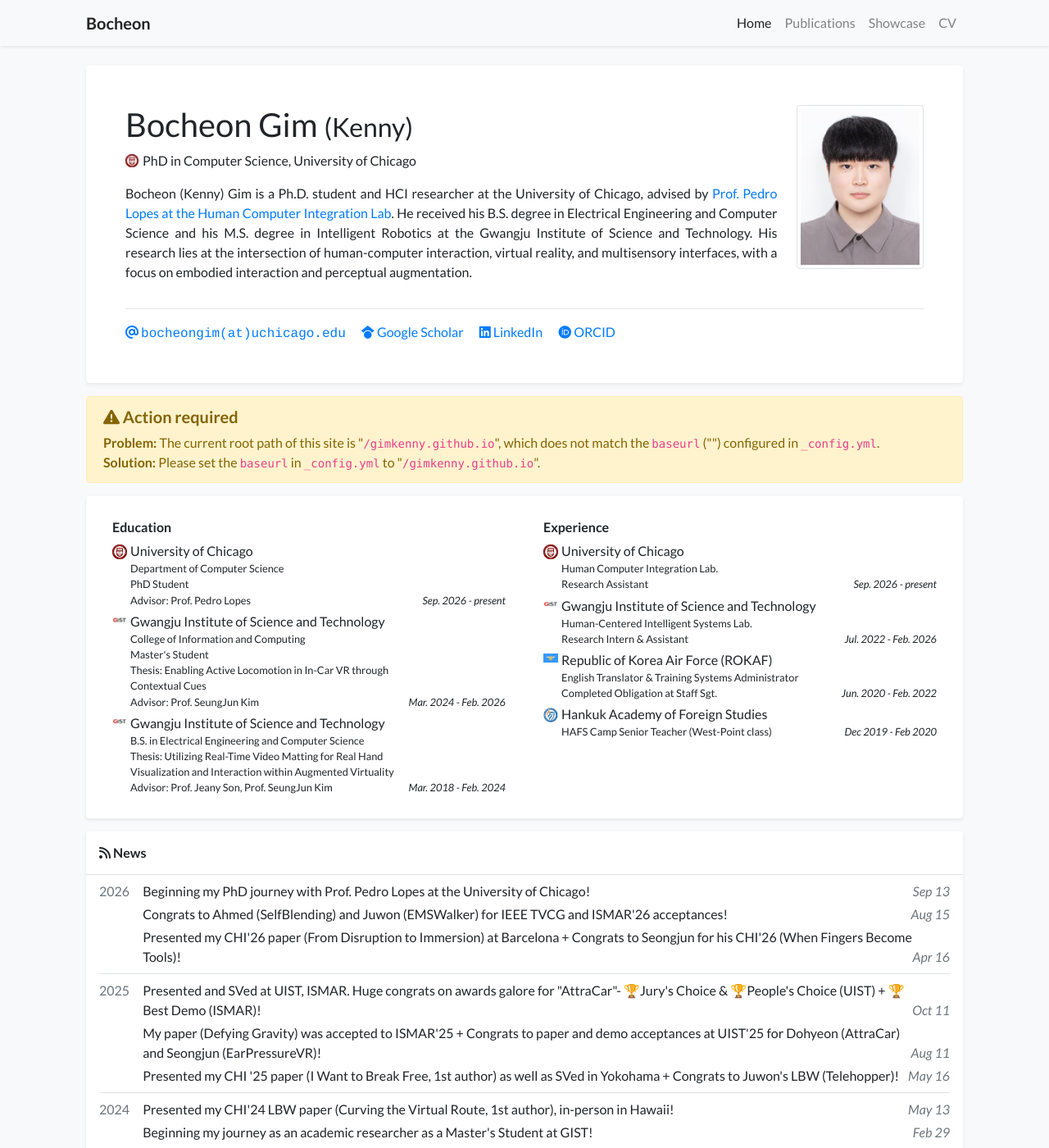
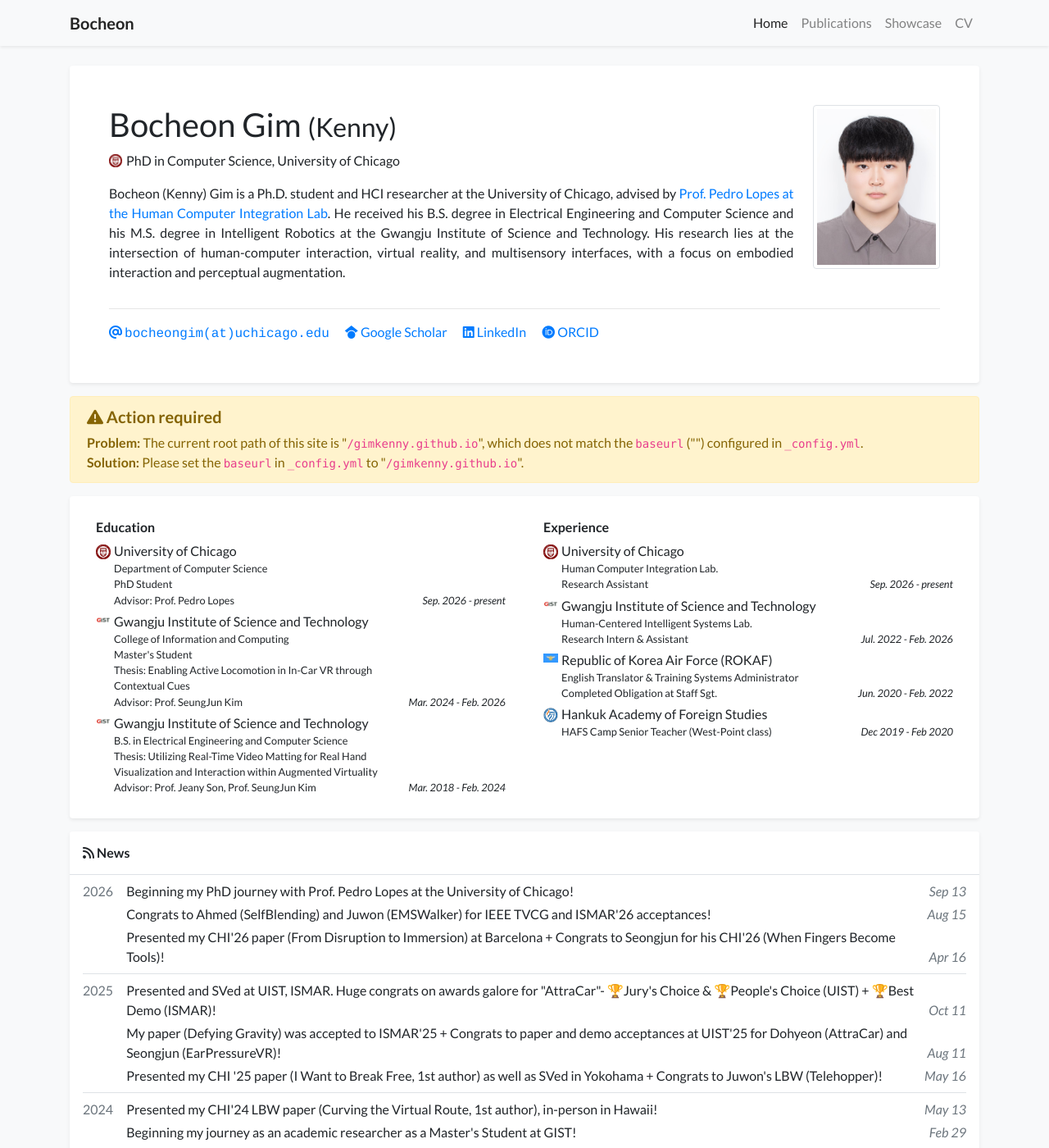
Before and after one commit to gimkenny/gimkenny.github.io, a Jekyll site: the page built from index.html, in a window 1280 px wide and 1400 px high. Shown: the whole window at 82% size. Built offline with Jekyll 4.4.1, drawn with Linux system fonts in a browser that asks for light colours; nearby versions of some CDN libraries; a style sheet for code colours, icons or effects is not loaded.

Commit message:
Update global.css

```diff
--- a/assets/css/global.css
+++ b/assets/css/global.css
@@ -93,13 +93,3 @@
     width: 100%;
     height: 100%;
 }
-
-.bg-white {
-    background-color: rgba(255, 255, 255, 0.95) !important;
-}
-
-@media (min-width: 1200px) {
-    .container {
-        max-width: 1100px;
-    }
-}
```
